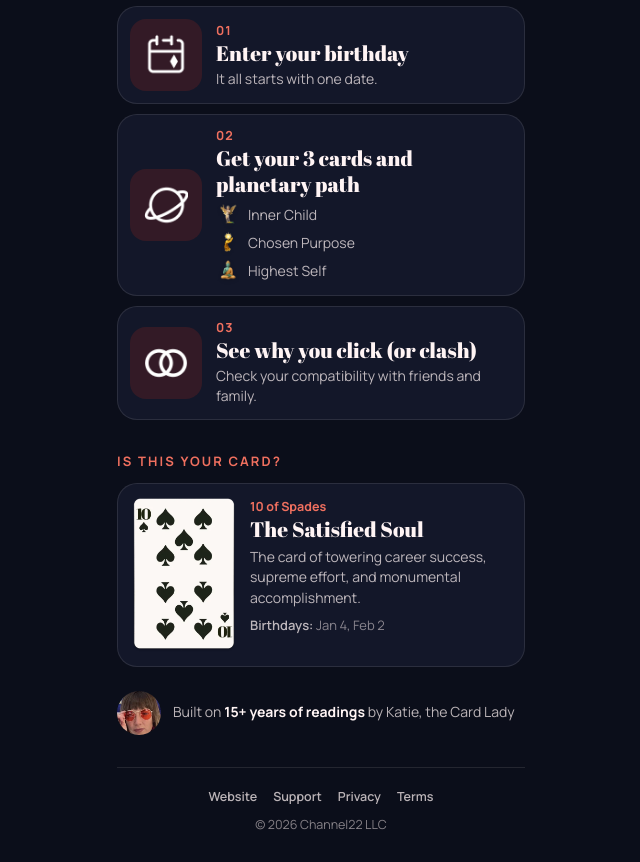
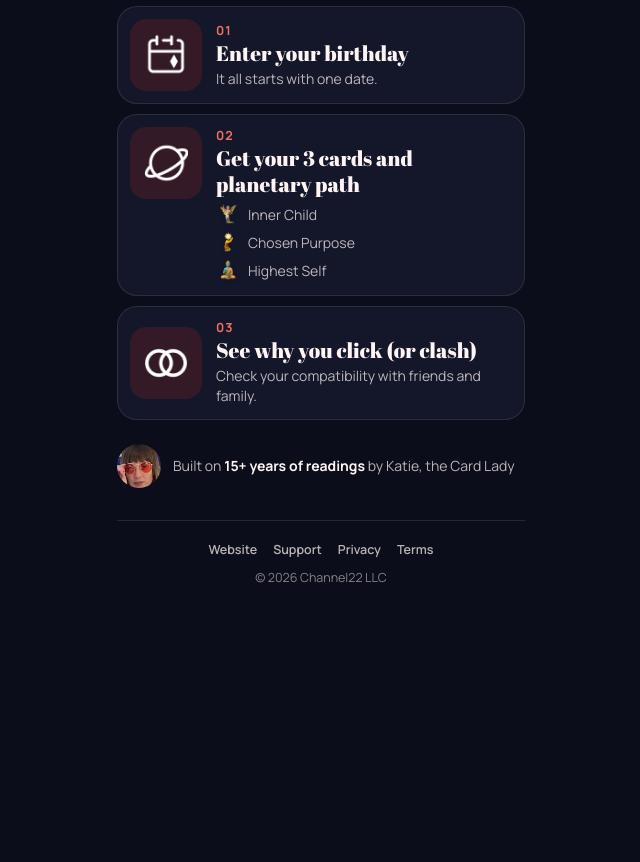
Before and after one commit to CyberBrunk/Cardy-Web, a website: page ig/index.html in a window 1280 px wide. Shown: the part 600-1462 px from the top of the page, without its empty margins (319-959 px from the left). After the commit the page ends 1215 px from the top, so only its background shows below. Drawn offline with Linux system fonts and the light colour scheme.

Commit message:
Landing page: hide random card section; top-align step 2 icon
Co-Authored-By: Claude Opus 5.5 <noreply@anthropic.com>

```diff
--- a/ig/index.html
+++ b/ig/index.html
@@ -152,6 +152,7 @@
       border-radius: 20px;
     }
     .step-art { display: grid; place-items: center; width: 72px; height: 72px; flex: none; background: #B42B1933; border-radius: 16px; }
+    .step-art--top { align-self: flex-start; }
     .step-art img { width: 44px; height: 44px; }
     .step-num { font-size: 12.5px; font-weight: 700; letter-spacing: .08em; color: var(--coral); }
     .step h3 { margin: 1px 0 3px; font-family: var(--font-display); font-size: 21px; font-weight: 400; line-height: 1.2; }
@@ -231,7 +232,7 @@
       </div>
     </li>
     <li class="step">
-      <div class="step-art"><img src="/assets/icons/path.webp" alt="" width="44" height="44" /></div>
+      <div class="step-art step-art--top"><img src="/assets/icons/path.webp" alt="" width="44" height="44" /></div>
       <div>
         <div class="step-num">02</div>
         <h3>Get your 3 cards and planetary path</h3>
@@ -369,7 +370,8 @@
     document.getElementById('drawDates').textContent = birthdaysFor(value).join(', ');
     document.getElementById('draw').hidden = false;
   }
-  showCard(Math.floor(Math.random() * 52) + 1);
+  // Section hidden for now. To bring it back, uncomment this line.
+  // showCard(Math.floor(Math.random() * 52) + 1);
 
   // The CTAs open in the same tab: new-tab links are unreliable in Instagram and TikTok's in-app browsers.
   document.querySelectorAll('a[data-store]').forEach(function (link) {
```
